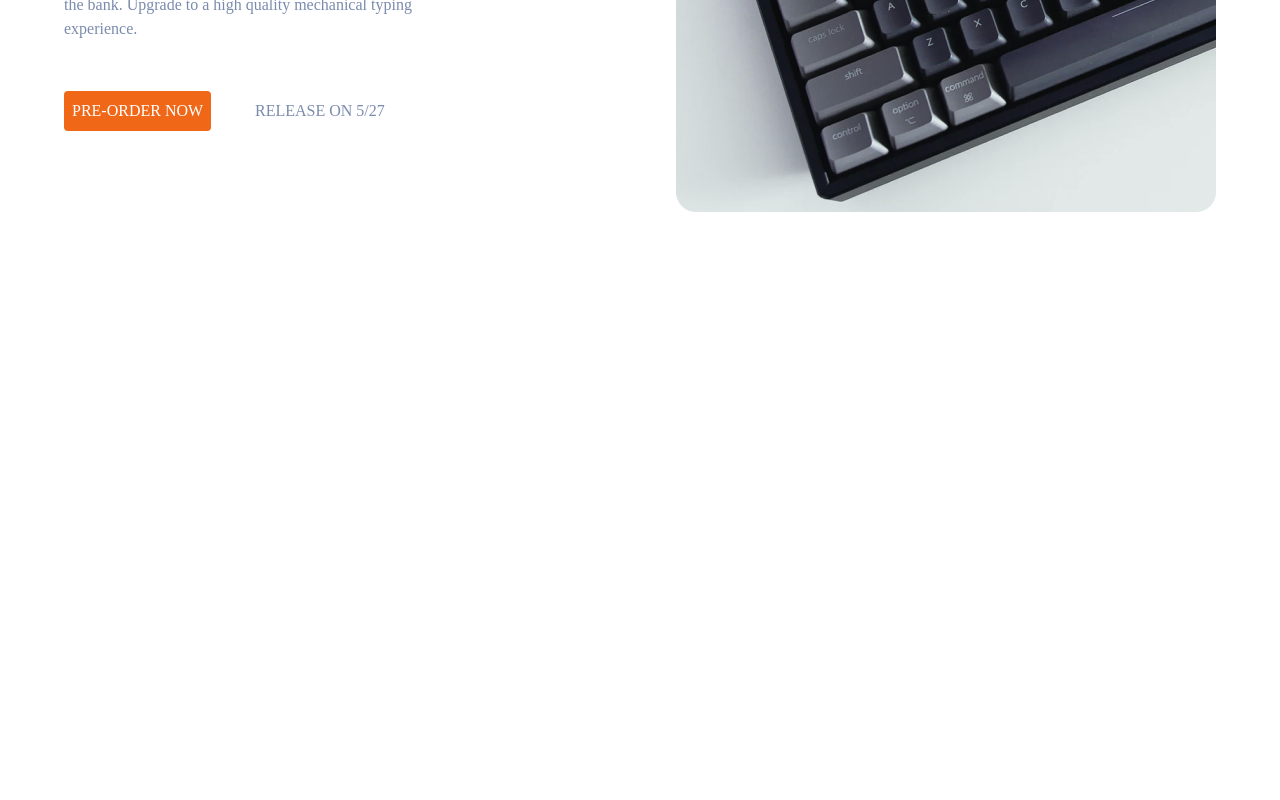
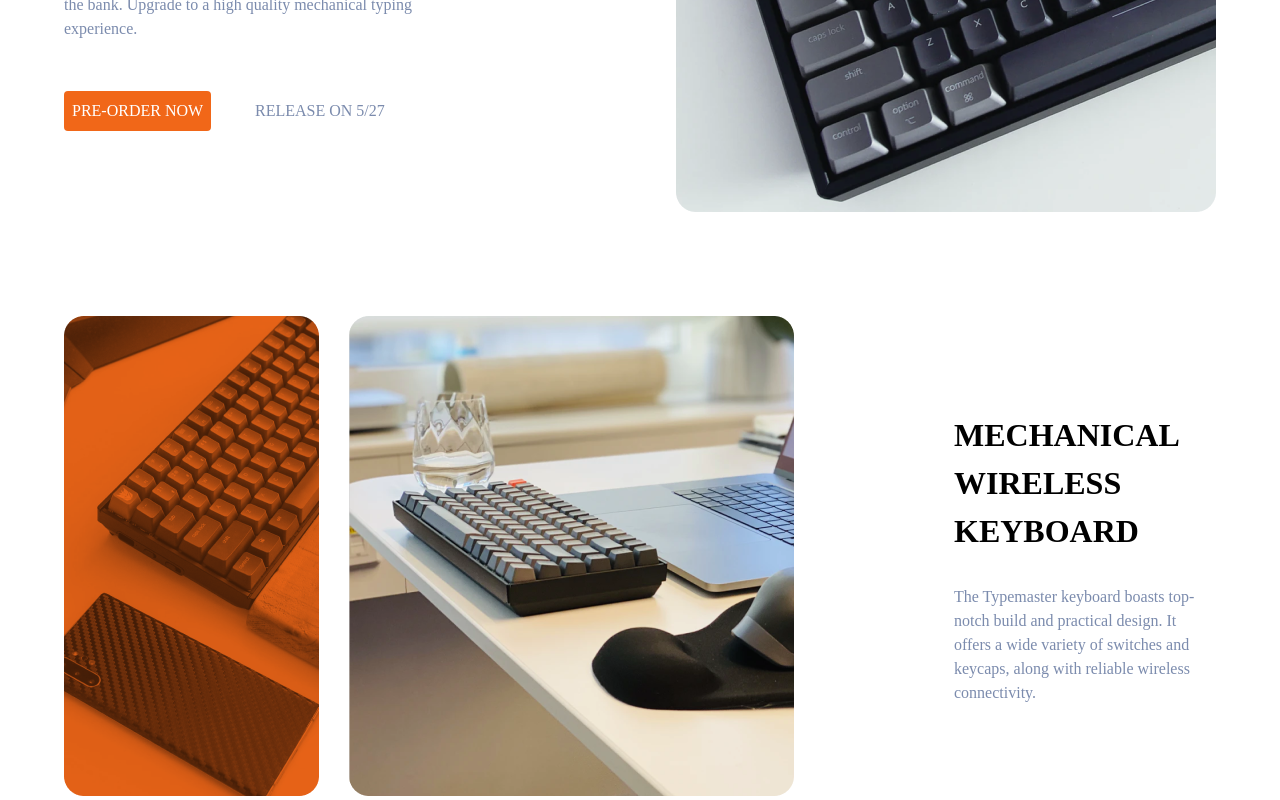
Before and after one commit to HukovaNastya/typemaster-app, a React (Create React App) app: page /home in a window 1280 px wide. Shown: the part 502-1302 px from the top of the page. Before the commit the page ends 800 px from the top, so only its background shows below. Built offline with nearby package versions, Linux system fonts and the light colour scheme.

Commit message:
added KeyboardSection

```diff
--- /dev/null
+++ b/src/Components/KeyboardSection/KeyboardSection.styles.tsx
@@ -0,0 +1,11 @@
+import { styled } from '@mui/material/styles';
+import Container from '@mui/material/Container';
+import Grid from '@mui/material/Grid';
+
+export const KeyboardSectionWrapper = styled(Container)({
+    marginTop: '100px'
+});
+
+export const KeyboardSectionImgWrapper = styled(Grid)({
+    marginRight: '30px'
+});
--- /dev/null
+++ b/src/Components/KeyboardSection/KeyboardSection.tsx
@@ -0,0 +1,30 @@
+import React from 'react';
+import {KeyboardSectionWrapper, KeyboardSectionImgWrapper} from './KeyboardSection.styles';
+import Grid from '@mui/material/Grid';
+import KeyboardSectionTitle from '../KeyboardSectionTitle/KeyboardSectionTitle';
+import { ThemeProvider } from '@mui/material/styles';
+import Theme from '../../Theme/Theme';
+import KeyboardSectionText from '../KeyboardSectiontText/KeyboardSectionText';
+
+const KeyboardSection:React.FC = () => {
+  return (
+    <ThemeProvider theme={Theme}>
+      <KeyboardSectionWrapper maxWidth="lg">
+        <Grid container justifyContent="start" alignItems="center">
+          <KeyboardSectionImgWrapper item>
+            <img src="/img/keyboardSectionImg.png" alt="keyboardSectionImg"/>
+          </KeyboardSectionImgWrapper>
+          <KeyboardSectionImgWrapper item>
+            <img src="/img/keyboardSectionImgLight.png" alt="keyboardSectionImgLight"/>
+          </KeyboardSectionImgWrapper>
+          <Grid item >
+            <KeyboardSectionTitle/>
+            <KeyboardSectionText/>
+          </Grid>
+        </Grid>
+      </KeyboardSectionWrapper>
+    </ThemeProvider>
+  )
+}
+
+export default KeyboardSection;
--- /dev/null
+++ b/src/Components/KeyboardSectionTitle/KeyboardSectionTitle.styles.tsx
@@ -0,0 +1,18 @@
+import { styled } from '@mui/material/styles';
+import Box from '@mui/material/Box';
+import Typography from '@mui/material/Typography';
+
+export const KeyboardSectionTitleWrapper = styled(Box)({
+  marginLeft: '130px',
+});
+
+export const KeyboardSectionTitleStyles = styled(Typography)(
+    ({ theme }) => `
+      font-family: ${ theme.typography.fontFamily};
+      font-weight: ${theme.typography.h2.fontWeight};
+      font-size: ${theme.typography.h2.fontSize};
+      color: ${theme.typography.h2.color};
+      width:  ${theme.typography.h2.width};
+      text-transform: uppercase;
+    `,
+);
--- /dev/null
+++ b/src/Components/KeyboardSectionTitle/KeyboardSectionTitle.tsx
@@ -0,0 +1,14 @@
+import React from 'react';
+import {KeyboardSectionTitleWrapper, KeyboardSectionTitleStyles} from './KeyboardSectionTitle.styles';
+
+const KeyboardSectionTitle:React.FC = () => {
+  return (
+    <KeyboardSectionTitleWrapper>
+      <KeyboardSectionTitleStyles>
+         mechanical wireless Keyboard
+      </KeyboardSectionTitleStyles>
+    </KeyboardSectionTitleWrapper>
+  )
+}
+
+export default KeyboardSectionTitle;
--- /dev/null
+++ b/src/Components/KeyboardSectiontText/KeyboardSectionText.styles.tsx
@@ -0,0 +1,18 @@
+import { styled } from '@mui/material/styles';
+import Typography from '@mui/material/Typography';
+import Box from '@mui/material/Box';
+
+export const KeyboardTextWrapper = styled(Box)({
+  paddingTop: "30px",
+  marginLeft: '130px'
+});
+
+export const KeyboardTextStyles = styled(Typography)(
+  ({ theme }) => `
+    font-family: ${ theme.typography.fontFamily};
+    font-weight: ${theme.typography.body2.fontWeight};
+    fontSize: ${theme.typography.body2.fontSize};
+    color: ${theme.palette.secondary.main};
+    width: ${theme.typography.body2.width};
+  `
+);
--- /dev/null
+++ b/src/Components/KeyboardSectiontText/KeyboardSectionText.tsx
@@ -0,0 +1,18 @@
+import React from 'react';
+import {KeyboardTextStyles, KeyboardTextWrapper} from './KeyboardSectionText.styles';
+
+
+const KeyboardSectionText:React.FC = () => {
+  return (
+    <KeyboardTextWrapper>
+      <KeyboardTextStyles>
+        The Typemaster keyboard boasts
+        top-notch build and practical design.
+        It offers a wide variety of switches and keycaps,
+        along with reliable wireless connectivity.
+      </KeyboardTextStyles>
+    </KeyboardTextWrapper>
+  )
+}
+
+export default KeyboardSectionText;
--- a/src/Components/TypeMasterSection/TypeMasterSection.tsx
+++ b/src/Components/TypeMasterSection/TypeMasterSection.tsx
@@ -17,7 +17,7 @@
             <Grid item>
               <TypeMasterImg>
                 <img src="/img/typeMasterImg.png" alt="typeMasterImg"/>
-              </ TypeMasterImg>
+              </TypeMasterImg>
             </Grid>
           </Grid>
         </Container>
--- a/src/Pages/Home/Home.tsx
+++ b/src/Pages/Home/Home.tsx
@@ -1,12 +1,14 @@
 import React from 'react';
 import Header from '../../Components/Header/Header';
 import TypeMasterSection from '../../Components/TypeMasterSection/TypeMasterSection';
+import KeyboardSection from '../../Components/KeyboardSection/KeyboardSection';
 
 const Home:React.FC = () => {
   return (
     <div className="App">
       <Header/>
       <TypeMasterSection/>
+      <KeyboardSection/>
     </div>
   )
 }
--- a/src/Theme/Theme.tsx
+++ b/src/Theme/Theme.tsx
@@ -37,6 +37,12 @@
       lineHeight: 1.5,
       width: '380px',
     },
+    body2: {
+      fontSize: '1rem',
+      fontWeight: 400,
+      lineHeight: 1.5,
+      width: '255px',
+    },
     h1: {
       fontWeight: 900,
       fontSize: "3.5rem",
@@ -46,7 +52,8 @@
     h2: {
       fontWeight: 900,
       fontSize: "2rem",
-      color: '#162542',
+      color: '#ss',
+      width: '255px'
     },
     h3: {
       fontWeight: 900,
```
Also changed, not shown: src/Components/TypeMasterInfoText/TypeMasterInfoText.styles.tsx (+5 -5 lines), public/img/keyboardSectionImg.png (added), public/img/keyboardSectionImgLight.png (added).
